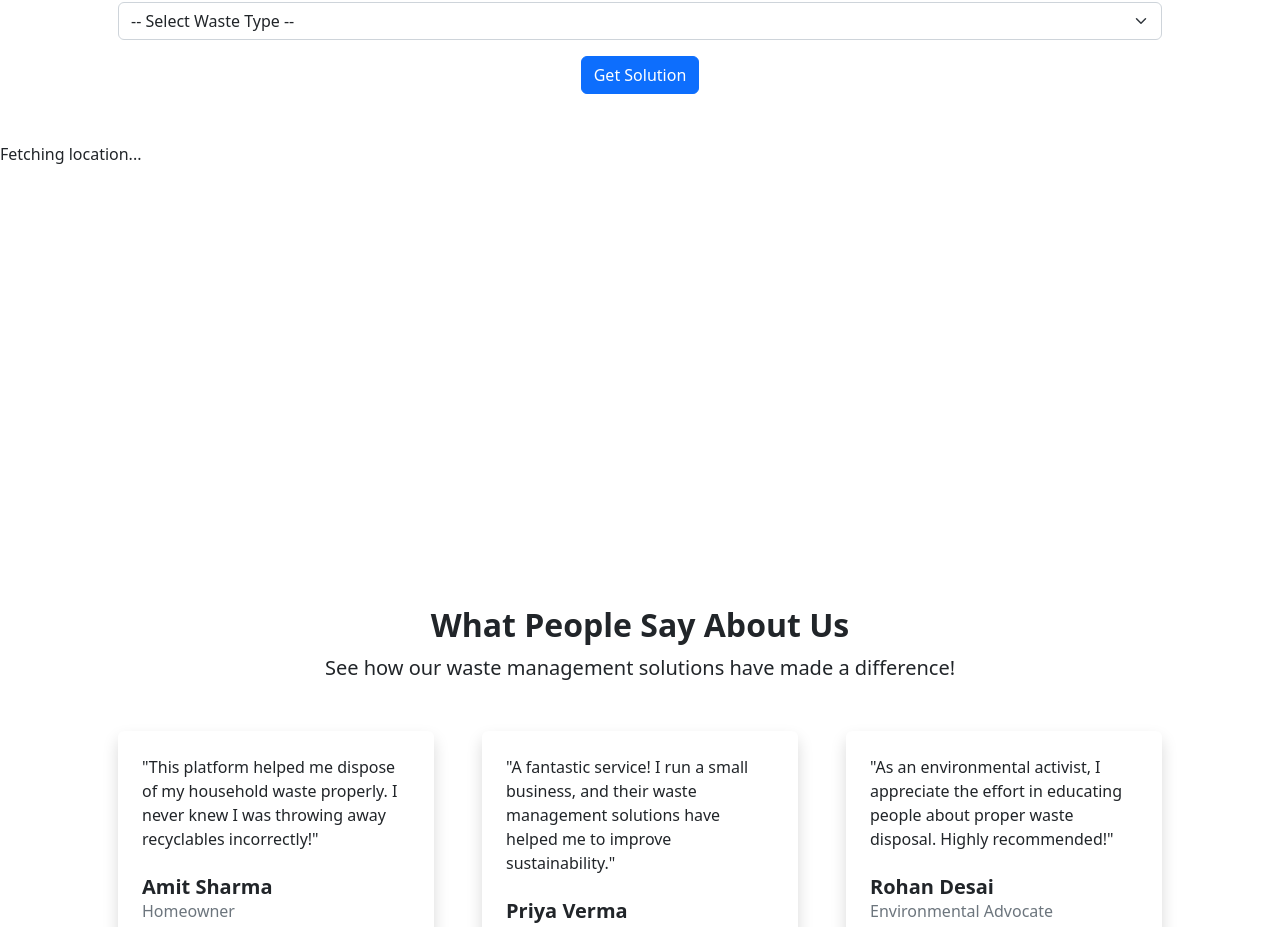
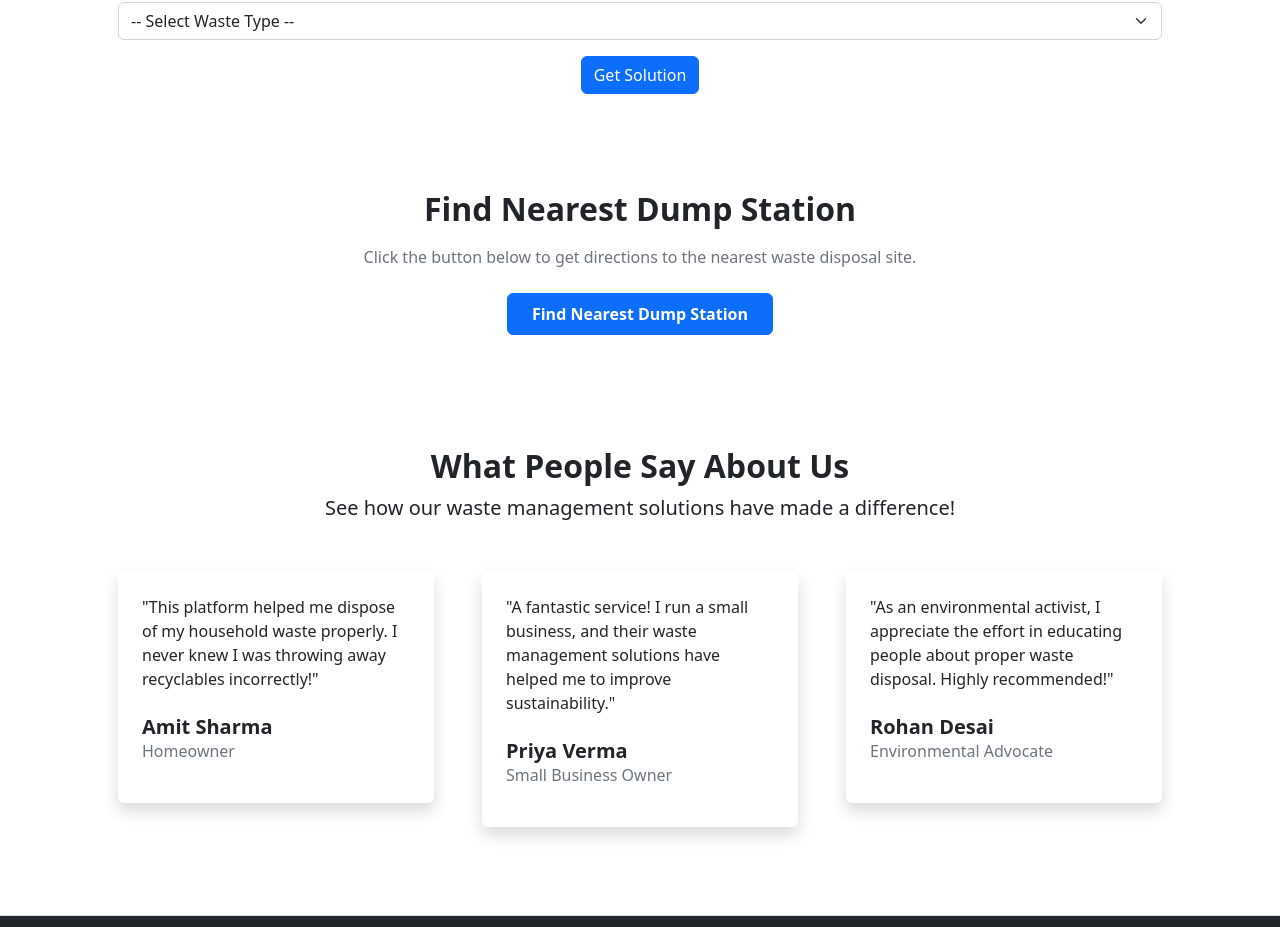
Before and after one commit to Rudra356/ds, a React (Vite) app in the folder doubleSlash_wasteManagement/: page / in a window 1280 px wide. Shown: the part 1683-2610 px from the top of the page. Built offline with nearby package versions, Linux system fonts and the light colour scheme; no server answers.

Commit message:
FINULL COMMIT

```diff
--- a/doubleSlash_wasteManagement/package.json
+++ b/doubleSlash_wasteManagement/package.json
@@ -10,6 +10,7 @@
     "preview": "vite preview"
   },
   "dependencies": {
+    "@react-leaflet/core": "^3.0.0",
     "axios": "^1.7.9",
     "leaflet": "^1.9.4",
     "react": "^19.0.0",
--- a/doubleSlash_wasteManagement/src/App.jsx
+++ b/doubleSlash_wasteManagement/src/App.jsx
@@ -8,6 +8,7 @@ import Testimonials from "./components/Testimonials";
 import Contact from "./components/Contact";
 import Footer from "./components/Footer";
 import "./styles.css";
+
 import WasteForm from "./components/WasteForm";
 import MapComponent from "./components/MapComponent";
 
--- a/doubleSlash_wasteManagement/src/components/MapComponent.jsx
+++ b/doubleSlash_wasteManagement/src/components/MapComponent.jsx
@@ -1,39 +1,66 @@
-import React, { useState, useEffect } from "react";
-import { MapContainer, TileLayer, Marker, Popup } from "react-leaflet";
-import "leaflet/dist/leaflet.css";
+import React, { useState } from "react";
 
 function MapComponent() {
-  const [userLocation, setUserLocation] = useState(null);
+  const [location, setLocation] = useState(null);
+  const [loading, setLoading] = useState(false);
+  const [error, setError] = useState(null);
 
-  useEffect(() => {
+  const requestLocation = () => {
+    setLoading(true);
+    setError(null);
+
+    if (!navigator.geolocation) {
+      setError("Geolocation is not supported by your browser.");
+      setLoading(false);
+      return;
+    }
+
     navigator.geolocation.getCurrentPosition(
       (position) => {
-        setUserLocation({
-          lat: position.coords.latitude,
-          lng: position.coords.longitude,
+        setLocation({
+          latitude: position.coords.latitude,
+          longitude: position.coords.longitude,
         });
+        setLoading(false);
       },
       (error) => {
-        console.error("Error getting location:", error);
+        setError("Unable to retrieve location.");
+        setLoading(false);
       }
     );
-  }, []);
+  };
 
   return (
-    <div style={{ height: "400px", width: "100%" }}>
-      {userLocation ? (
-        <MapContainer
-          center={[userLocation.lat, userLocation.lng]}
-          zoom={13}
-          style={{ height: "100%", width: "100%" }}
-        >
-          <TileLayer url="https://{s}.tile.openstreetmap.org/{z}/{x}/{y}.png" />
-          <Marker position={[userLocation.lat, userLocation.lng]}>
-            <Popup>You are here</Popup>
-          </Marker>
-        </MapContainer>
-      ) : (
-        <p>Fetching location...</p>
+    <div className="container text-center my-5">
+      <h2 className="fw-bold mb-3">Find Nearest Dump Station</h2>
+      <p className="text-muted mb-4">
+        Click the button below to get directions to the nearest waste disposal site.
+      </p>
+      <button
+        onClick={requestLocation}
+        disabled={loading}
+        className="btn btn-primary fw-bold px-4 py-2"
+      >
+        {loading ? "Getting Location..." : "Find Nearest Dump Station"}
+      </button>
+
+      {error && <p className="text-danger mt-3">{error}</p>}
+
+      {location && (
+        <div className="mt-4">
+          <h5>Your Location:</h5>
+          <p>
+            Latitude: {location.latitude}, Longitude: {location.longitude}
+          </p>
+          <a
+            href={`https://www.google.com/maps/dir/?api=1&destination=${location.latitude},${location.longitude}`}
+            target="_blank"
+            rel="noopener noreferrer"
+            className="btn btn-outline-success fw-bold px-4 py-2 mt-2"
+          >
+            View Route on Map
+          </a>
+        </div>
       )}
     </div>
   );
--- a/doubleSlash_wasteManagement/src/components/WasteForm.jsx
+++ b/doubleSlash_wasteManagement/src/components/WasteForm.jsx
@@ -42,7 +42,7 @@ function WasteForm() {
         </div>
         <form onSubmit={handleSubmit} className="text-center">
           <select
-            className="form-select mb-3"
+            className="form-select mb-3 mx-auto"
             value={wasteType}
             onChange={(e) => setWasteType(e.target.value)}
           >
```
Also changed, not shown: 1 other file (tests, documents, lock files or other folders).
